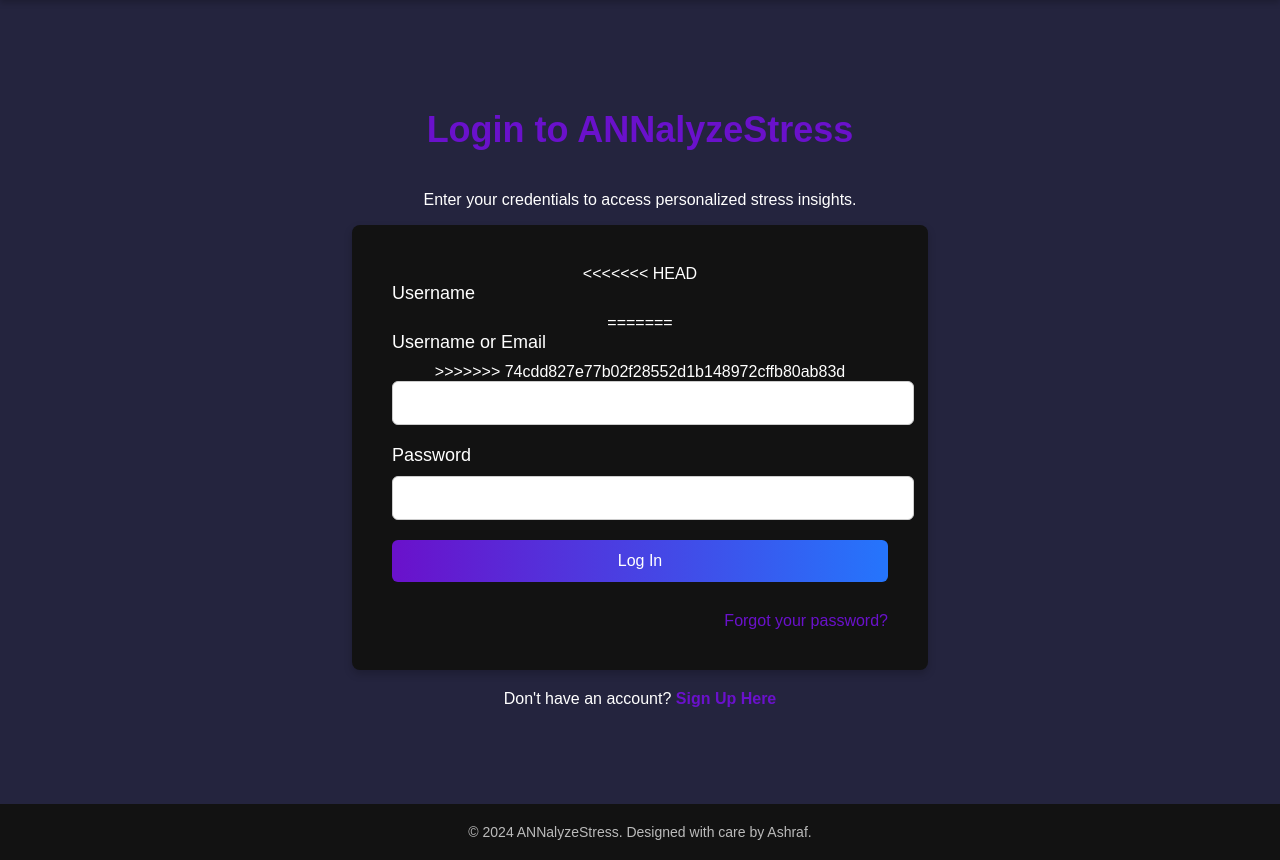
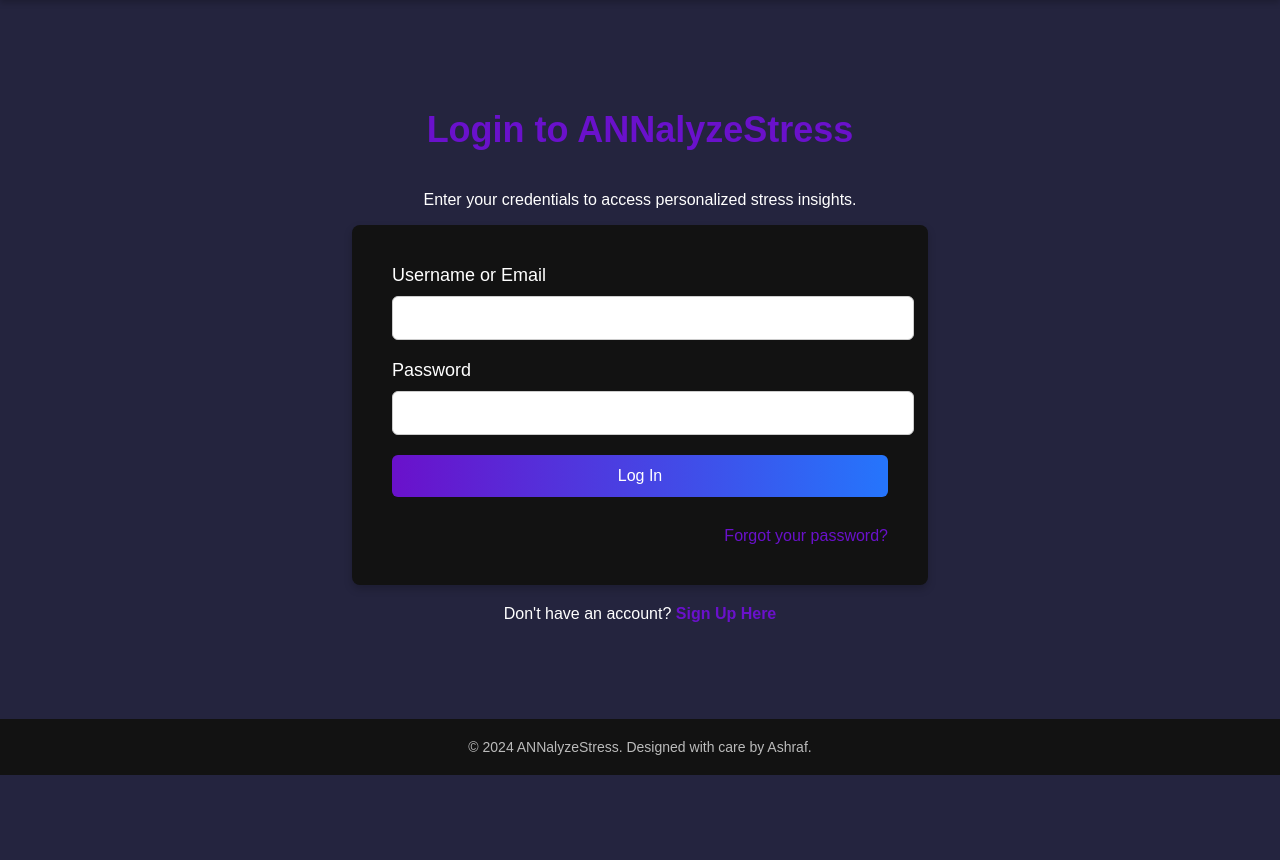
Before and after one commit to Ashraf0705/stress_detection_ANN, a Django app: page /login/ in a window 1280 px wide. Shown: the part 131-991 px from the top of the page. After the commit the page ends 906 px from the top, so only its background shows below. Run offline with Django 5.2, Linux system fonts and the light colour scheme.

Commit message:
FIX: Correct typo in views.py and resolve merge conflict in login template

```diff
--- a/stress_detection/detection/templates/login.html
+++ b/stress_detection/detection/templates/login.html
@@ -198,11 +198,9 @@
                 </div>
             {% endif %}
 
-<<<<<<< HEAD
-            <label for="username">Username</label>
-=======
+
+
             <label for="username">Username or Email</label>
->>>>>>> 74cdd827e77b02f28552d1b148972cffb80ab83d
             <input type="text" id="username" name="username" required>
 
             <label for="password">Password</label>
--- a/stress_detection/detection/views.py
+++ b/stress_detection/detection/views.py
@@ -102,7 +102,7 @@ def parameter_entry(request):
         blood_oxygen = request.POST.get('blood_oxygen')
         eye_movement = request.POST.get('eye_movement')
         sleep_hours = request.POST.get('sleep_hours')
-        heart_rate = request.POST.gset('heart_rate')
+        heart_rate = request.POST.get('heart_rate')
 
         # Save the data to the database
         stress_params = StressParameters(
```
